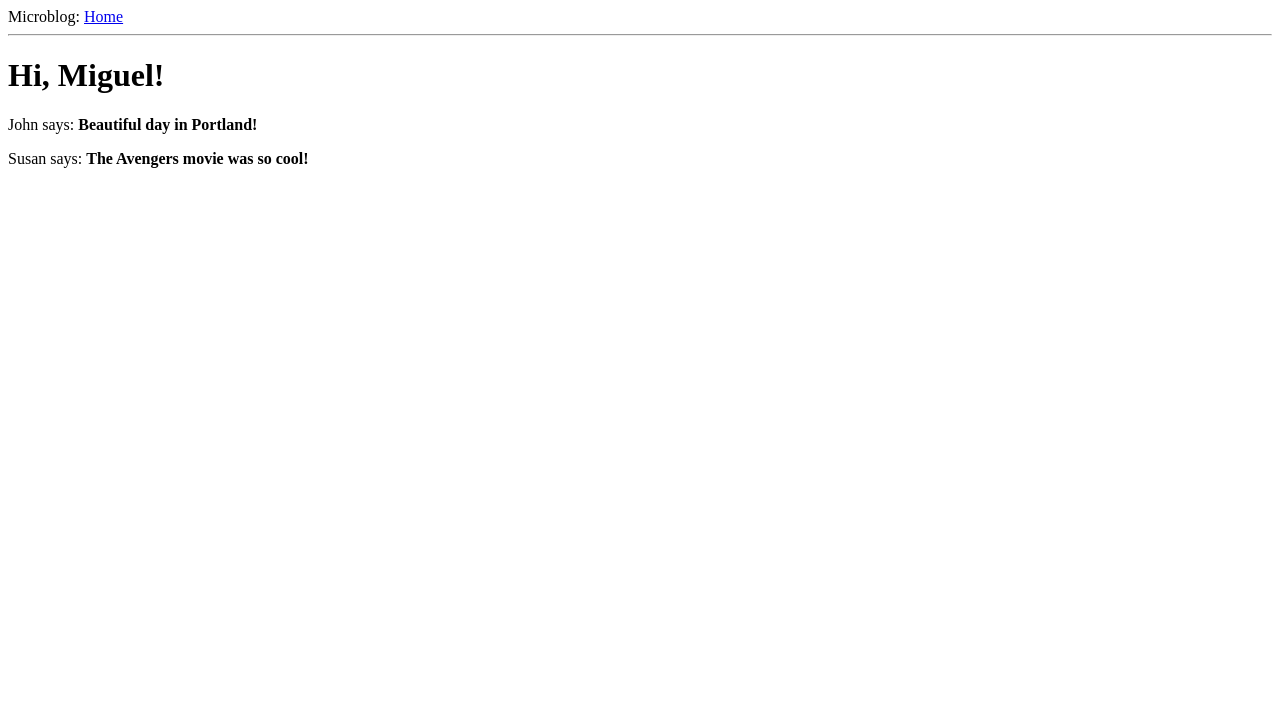
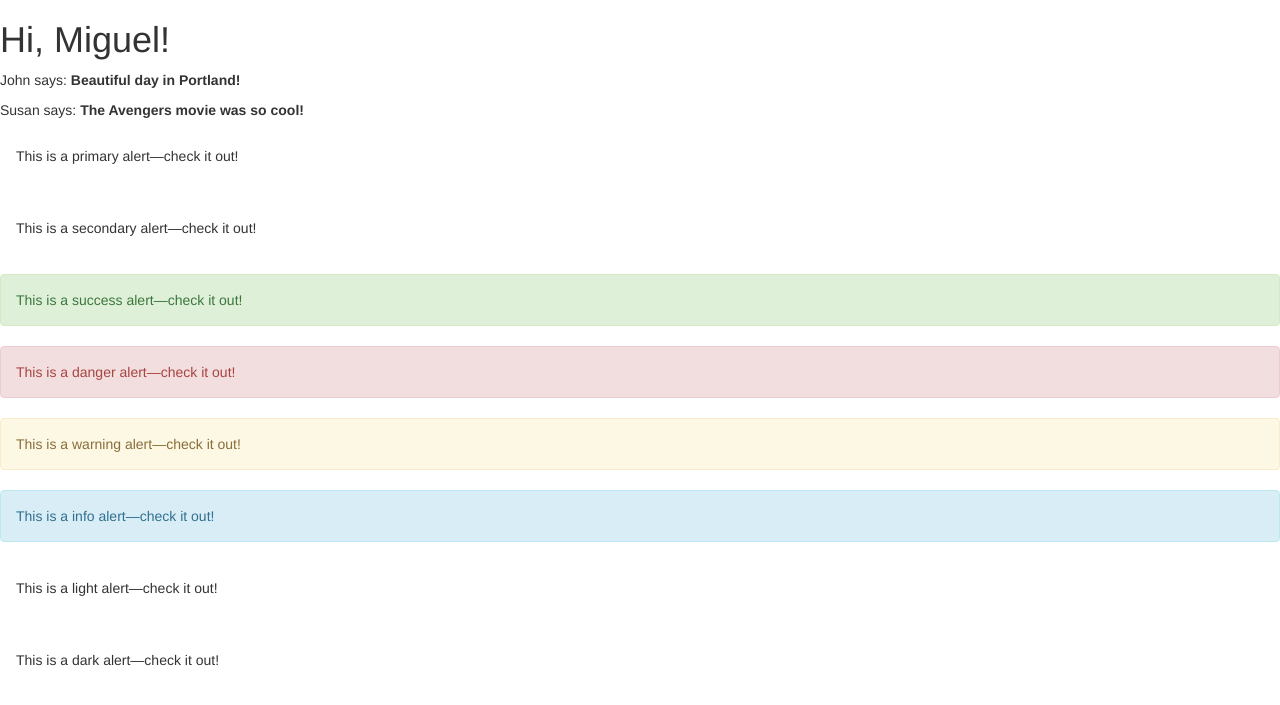
Before and after one commit to hidemori0422/flask-tutorial, a Flask app: page / in a window 1280 px wide. Shown: the top 705 px of the page. Run offline with Flask 2, Linux system fonts and the light colour scheme; some libraries are stand-ins or nearby versions.

Commit message:
Add bootstrap

```diff
--- a/app/__init__.py
+++ b/app/__init__.py
@@ -1,5 +1,7 @@
 from flask import Flask
+from flask_bootstrap import Bootstrap
 
 app = Flask(__name__)
+Bootstrap(app)
 
 from app import routes
--- a/app/templates/index.html
+++ b/app/templates/index.html
@@ -1,8 +1,33 @@
-{% extends "base.html" %}
+{% extends "bootstrap/base.html" %}
 
 {% block content %}
     <h1>Hi, {{ user.username }}!</h1>
     {% for post in posts %}
     <div><p>{{ post.author.username }} says: <b>{{ post.body }}</b></p></div>
     {% endfor %}
+
+    <div class="alert alert-primary" role="alert">
+      This is a primary alert—check it out!
+    </div>
+    <div class="alert alert-secondary" role="alert">
+      This is a secondary alert—check it out!
+    </div>
+    <div class="alert alert-success" role="alert">
+      This is a success alert—check it out!
+    </div>
+    <div class="alert alert-danger" role="alert">
+      This is a danger alert—check it out!
+    </div>
+    <div class="alert alert-warning" role="alert">
+      This is a warning alert—check it out!
+    </div>
+    <div class="alert alert-info" role="alert">
+      This is a info alert—check it out!
+    </div>
+    <div class="alert alert-light" role="alert">
+      This is a light alert—check it out!
+    </div>
+    <div class="alert alert-dark" role="alert">
+      This is a dark alert—check it out!
+    </div>
 {% endblock %}
```
